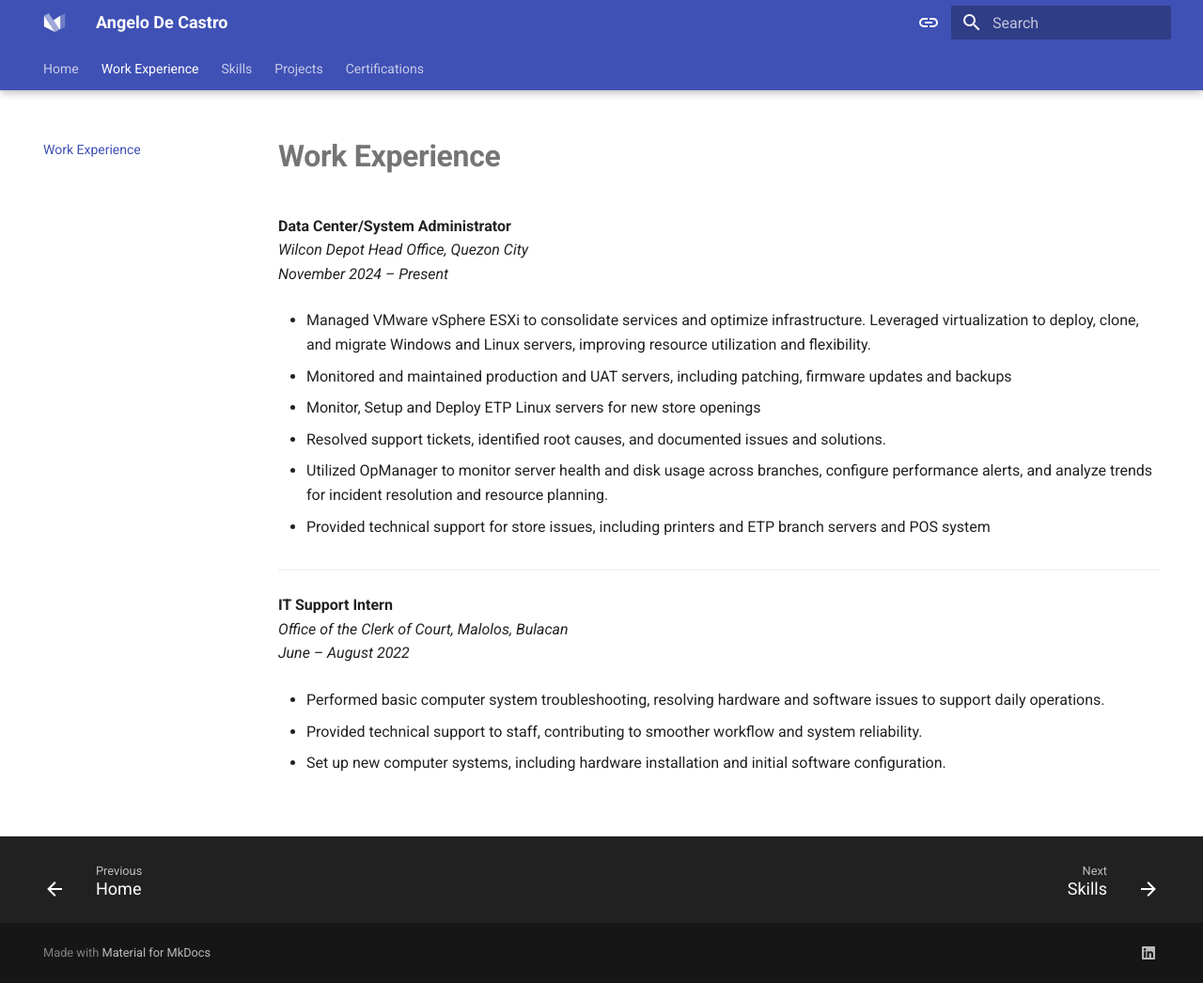
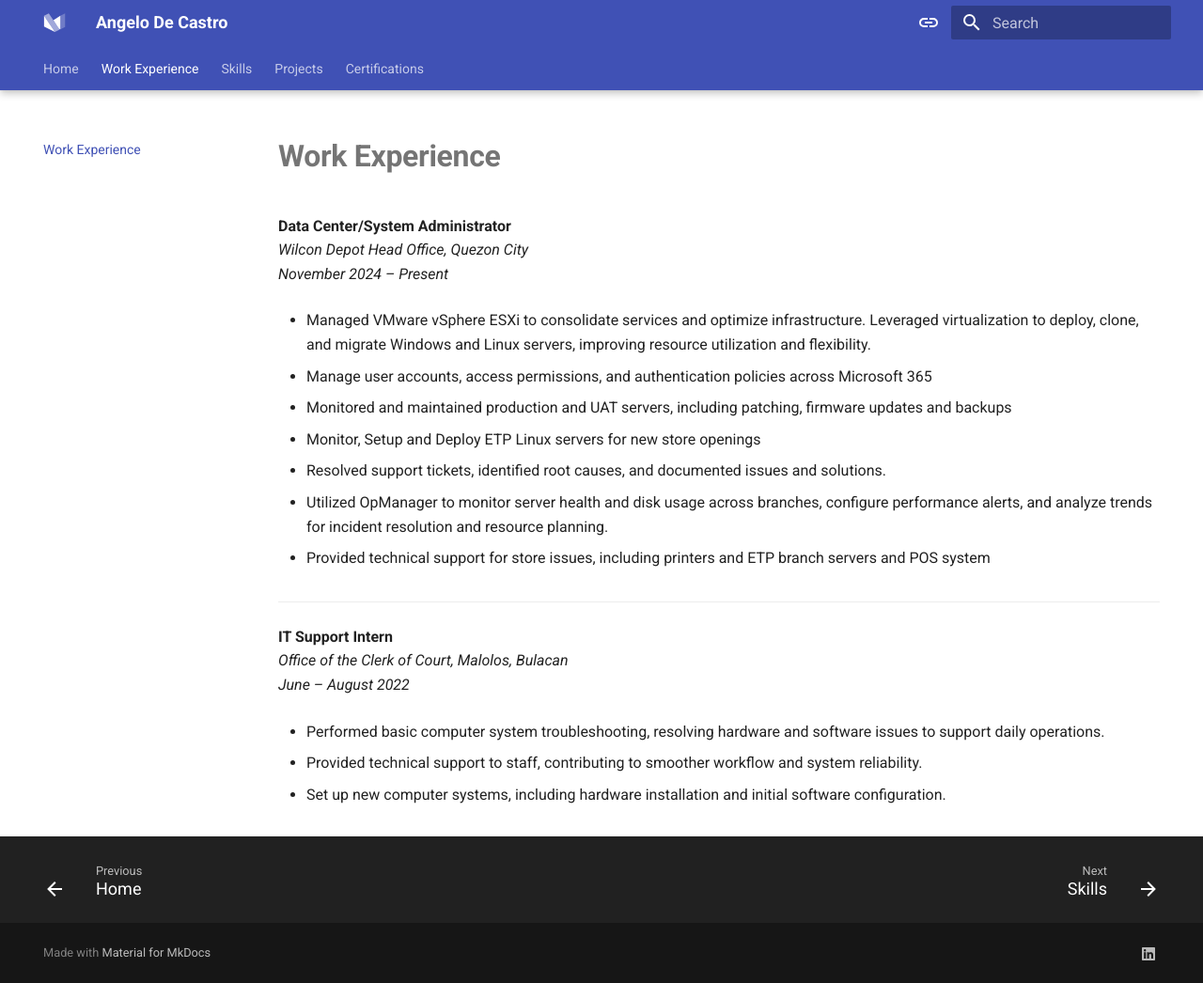
Before and after one commit to Angelodecastr/My-Portfolio, an MkDocs documentation site: the page built from docs/Work Experience.md, in a window 1280 px wide and 1046 px high. Shown: the whole window at 94% size. Built offline with MkDocs 1.6.1 and Material for MkDocs 9.7.7, drawn with Linux system fonts in a browser that asks for light colours.

Commit message:
add Work expi

```diff
--- a/docs/Work Experience.md
+++ b/docs/Work Experience.md
@@ -7,6 +7,8 @@ _November 2024 – Present_
 
 
 - Managed VMware vSphere ESXi to consolidate services and optimize infrastructure. Leveraged virtualization to deploy, clone, and migrate Windows and Linux servers, improving resource utilization and flexibility.
+
+- Manage user accounts, access permissions, and authentication policies across Microsoft 365
 
 - Monitored and maintained production and UAT servers, including patching, firmware updates and backups
 
```
